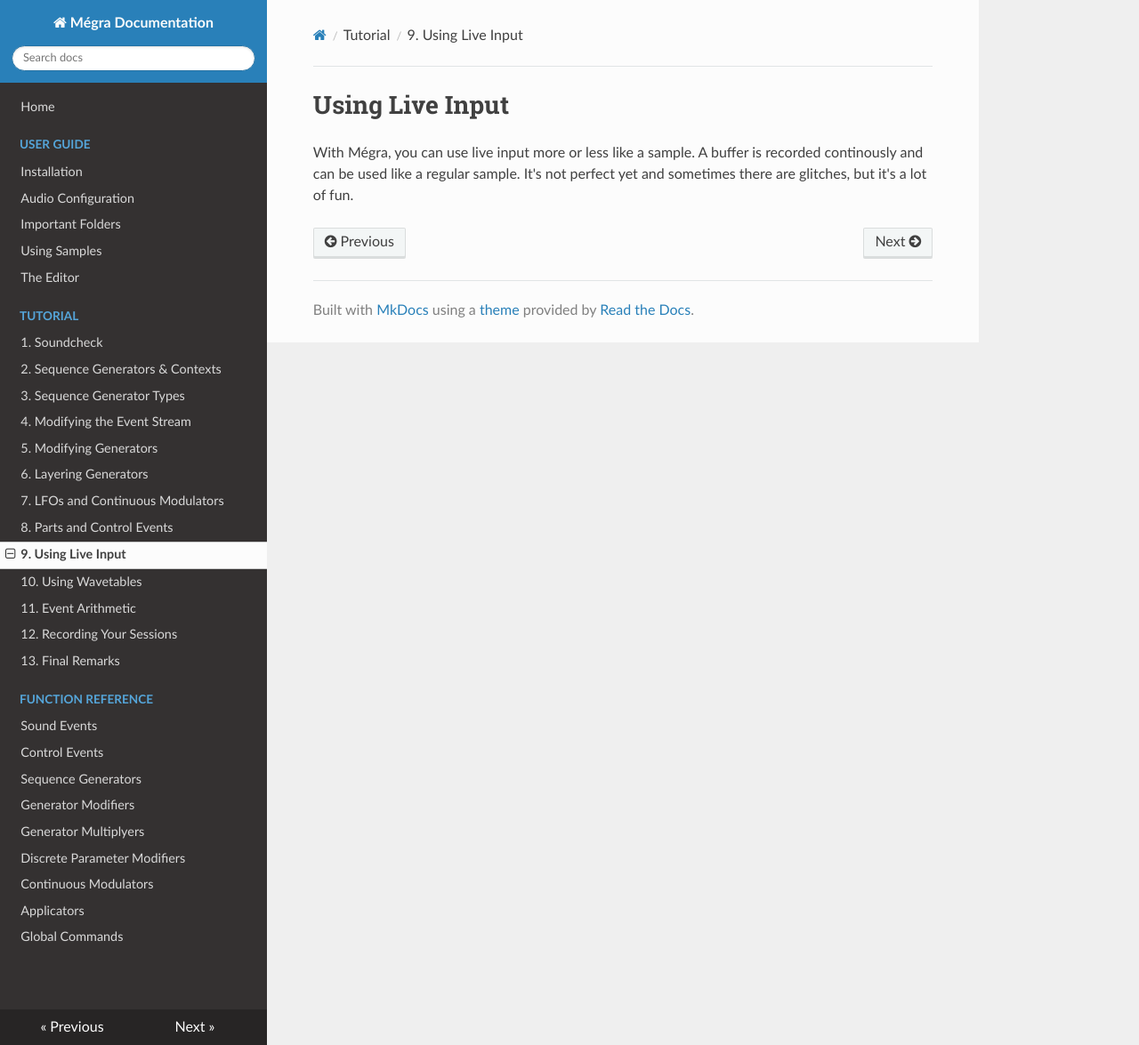
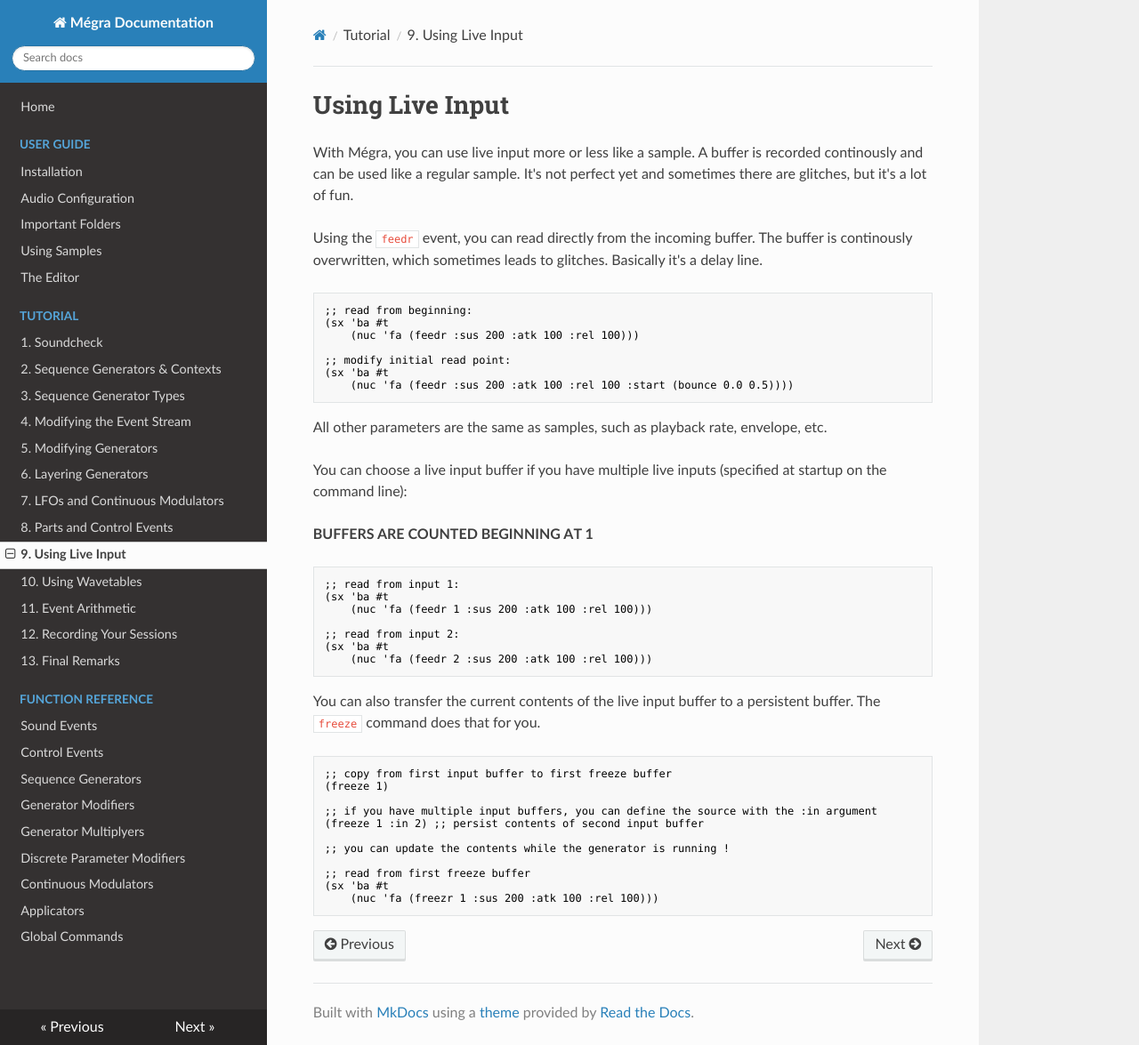
Before and after one commit to the-drunk-coder/megra-doc, an MkDocs documentation site: the page built from docs/tutorial/using-live-input.md, in a window 1280 px wide and 1175 px high. Shown: the whole window at 89% size. Built offline with MkDocs 1.6.1, drawn with Linux system fonts in a browser that asks for light colours; nearby versions of some CDN libraries.

Commit message:
basic info on live input

````diff
--- a/docs/tutorial/using-live-input.md
+++ b/docs/tutorial/using-live-input.md
@@ -2,3 +2,48 @@
 
 With Mégra, you can use live input more or less like a sample. A buffer is recorded continously and can be used
 like a regular sample. It's not perfect yet and sometimes there are glitches, but it's a lot of fun.
+
+Using the `feedr` event, you can read directly from the incoming buffer. The buffer is continously overwritten,
+which sometimes leads to glitches. Basically it's a delay line.
+
+```lisp
+;; read from beginning:
+(sx 'ba #t
+	(nuc 'fa (feedr :sus 200 :atk 100 :rel 100)))
+
+;; modify initial read point:
+(sx 'ba #t
+	(nuc 'fa (feedr :sus 200 :atk 100 :rel 100 :start (bounce 0.0 0.5))))
+```
+
+All other parameters are the same as samples, such as playback rate, envelope, etc.
+
+You can choose a live input buffer if you have multiple live inputs (specified at startup on the command line):
+
+**BUFFERS ARE COUNTED BEGINNING AT 1**
+
+```lisp
+;; read from input 1:
+(sx 'ba #t
+	(nuc 'fa (feedr 1 :sus 200 :atk 100 :rel 100)))
+
+;; read from input 2:
+(sx 'ba #t
+	(nuc 'fa (feedr 2 :sus 200 :atk 100 :rel 100)))
+```
+
+You can also transfer the current contents of the live input buffer to a persistent buffer. The `freeze` command does that for you.
+
+```lisp
+;; copy from first input buffer to first freeze buffer
+(freeze 1)
+
+;; if you have multiple input buffers, you can define the source with the :in argument
+(freeze 1 :in 2) ;; persist contents of second input buffer
+
+;; you can update the contents while the generator is running !
+
+;; read from first freeze buffer
+(sx 'ba #t
+	(nuc 'fa (freezr 1 :sus 200 :atk 100 :rel 100)))
+```
````
